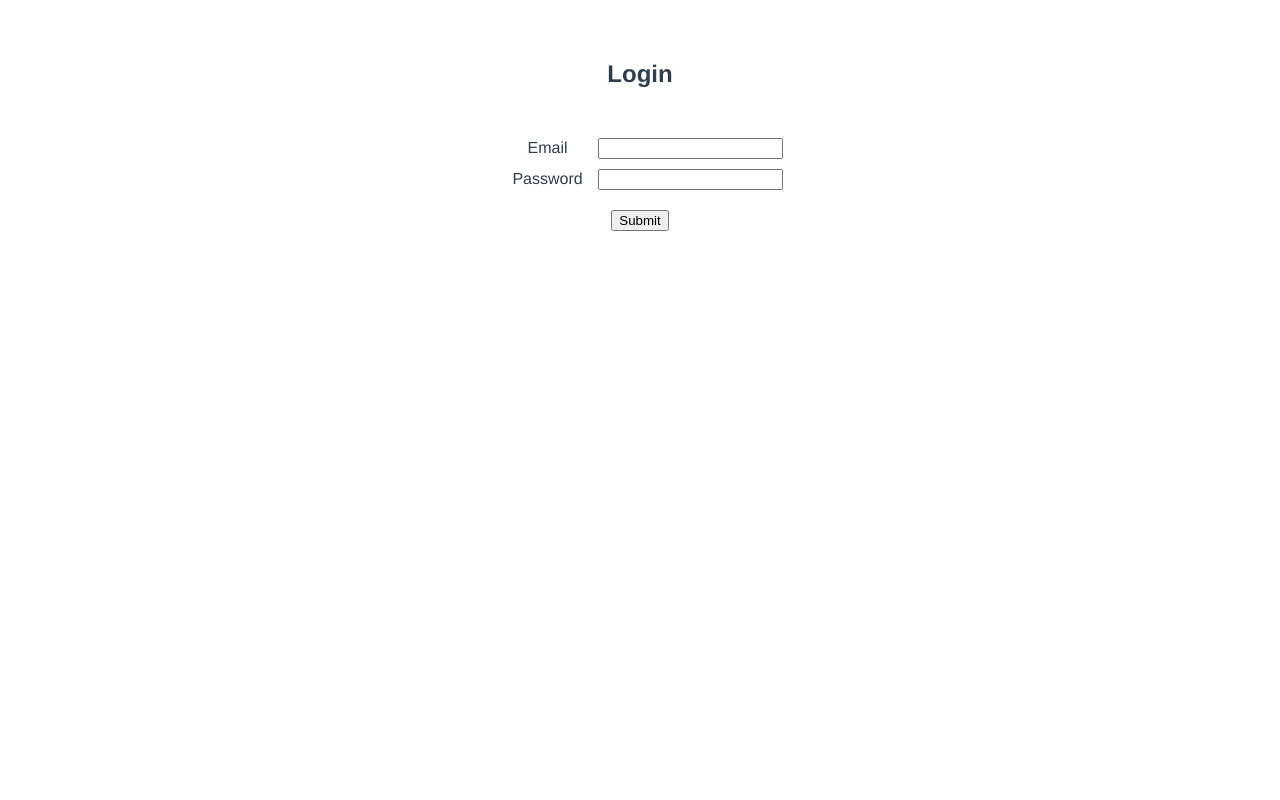
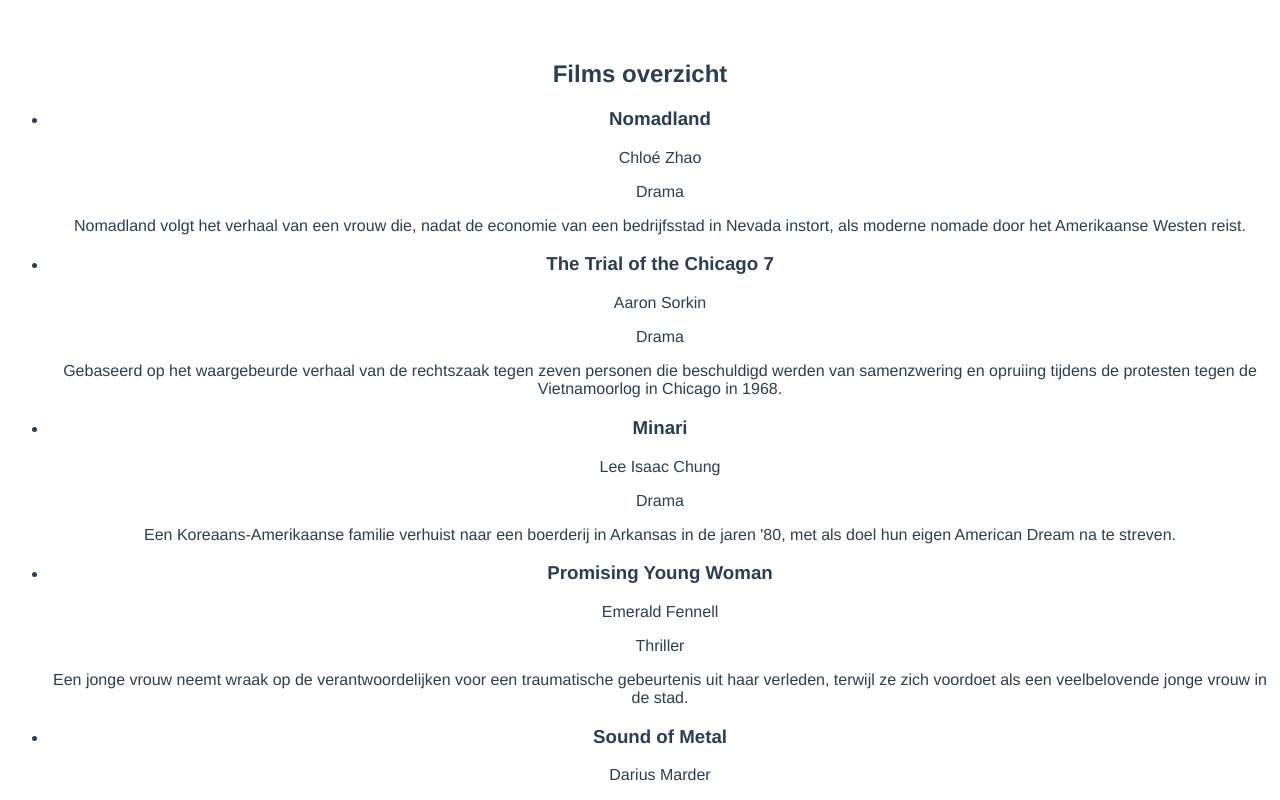
Before and after one commit to saebuabu/frontendvue, a Vue app: page / in a window 1280 px wide. Shown: the top 800 px of the page. Built offline with nearby package versions, Linux system fonts and the light colour scheme.

Commit message:
movies uitgebreid met samenvatting

```diff
--- a/public/index.html
+++ b/public/index.html
@@ -3,7 +3,7 @@
   <head>
     <meta charset="utf-8">
     <meta http-equiv="X-UA-Compatible" content="IE=edge">
-    <meta name="viewport" content="width=device-width,initial-scale=1.0">
+    <meta name="viewport" content="width=device-width,initial-scale=1.0, shrink-to-fit=no">
     <link rel="icon" href="<%= BASE_URL %>favicon.ico">
     <title><%= htmlWebpackPlugin.options.title %></title>
   </head>
--- a/src/assets/data/movies.js
+++ b/src/assets/data/movies.js
@@ -3,37 +3,43 @@
         "titel": "Nomadland",
         "regisseur": "Chloé Zhao",
         "acteurs": ["Frances McDormand", "David Strathairn", "Linda May"],
-        "genre": "Drama"
+        "genre": "Drama",
+        "samenvatting": "Nomadland volgt het verhaal van een vrouw die, nadat de economie van een bedrijfsstad in Nevada instort, als moderne nomade door het Amerikaanse Westen reist."
     },
     {
         "titel": "The Trial of the Chicago 7",
         "regisseur": "Aaron Sorkin",
         "acteurs": ["Eddie Redmayne", "Sacha Baron Cohen", "Mark Rylance"],
-        "genre": "Drama"
+        "genre": "Drama",
+        "samenvatting": "Gebaseerd op het waargebeurde verhaal van de rechtszaak tegen zeven personen die beschuldigd werden van samenzwering en opruiing tijdens de protesten tegen de Vietnamoorlog in Chicago in 1968."
     },
     {
         "titel": "Minari",
         "regisseur": "Lee Isaac Chung",
         "acteurs": ["Steven Yeun", "Yeri Han", "Alan Kim"],
-        "genre": "Drama"
+        "genre": "Drama",
+        "samenvatting": "Een Koreaans-Amerikaanse familie verhuist naar een boerderij in Arkansas in de jaren '80, met als doel hun eigen American Dream na te streven."
     },
     {
         "titel": "Promising Young Woman",
         "regisseur": "Emerald Fennell",
         "acteurs": ["Carey Mulligan", "Bo Burnham", "Alison Brie"],
-        "genre": "Thriller"
+        "genre": "Thriller",
+        "samenvatting": "Een jonge vrouw neemt wraak op de verantwoordelijken voor een traumatische gebeurtenis uit haar verleden, terwijl ze zich voordoet als een veelbelovende jonge vrouw in de stad."
     },
     {
         "titel": "Sound of Metal",
         "regisseur": "Darius Marder",
         "acteurs": ["Riz Ahmed", "Olivia Cooke", "Paul Raci"],
-        "genre": "Drama"
+        "genre": "Drama",
+        "samenvatting": "Een drummer verliest zijn gehoor en moet zijn leven heroverwegen terwijl hij zich aanpast aan zijn nieuwe realiteit, inclusief zijn relatie met zijn vriendin en mentor."
     },
     {
         "titel": "Mank",
         "regisseur": "David Fincher",
         "acteurs": ["Gary Oldman", "Amanda Seyfried", "Lily Collins"],
-        "genre": "Biografie"
+        "genre": "Biografie",
+        "samenvatting": "Mank vertelt het verhaal van scenarioschrijver Herman J. Mankiewicz en zijn betrokkenheid bij het schrijven van het scenario van Citizen Kane, een van de grootste films aller tijden."
     }
 ];
 
--- a/src/components/MoviesList.vue
+++ b/src/components/MoviesList.vue
@@ -2,11 +2,12 @@
     <div v-if="toegang">
         <h2>Films overzicht</h2>
         <ul>
-            <li>Film 1</li>
-            <li>Film 2</li>
-            <li>Film 3</li>
-            <li>Film 4</li>
-            <li>Film 5</li>
+            <li v-for="movie in moviesList" :key="movie.id">
+                <h3>{{ movie.titel }}</h3>
+                <p>{{ movie.regisseur }}</p>
+                <p>{{ movie.genre }}</p>
+                <p>{{ movie.samenvatting }}</p>
+            </li>
         </ul>
     </div>
     <div v-else>
@@ -28,6 +29,8 @@
 </template>
 
 <script>
+import movies from '@/assets/data/movies';
+
 export default {
     name: 'MoviesList',
     data() {
@@ -38,7 +41,8 @@
                 'email': 'abcd',
                 'password': '1234'
             },
-            toegang: false
+            toegang: true,
+            moviesList: movies
         }
     },
     methods: {
```
